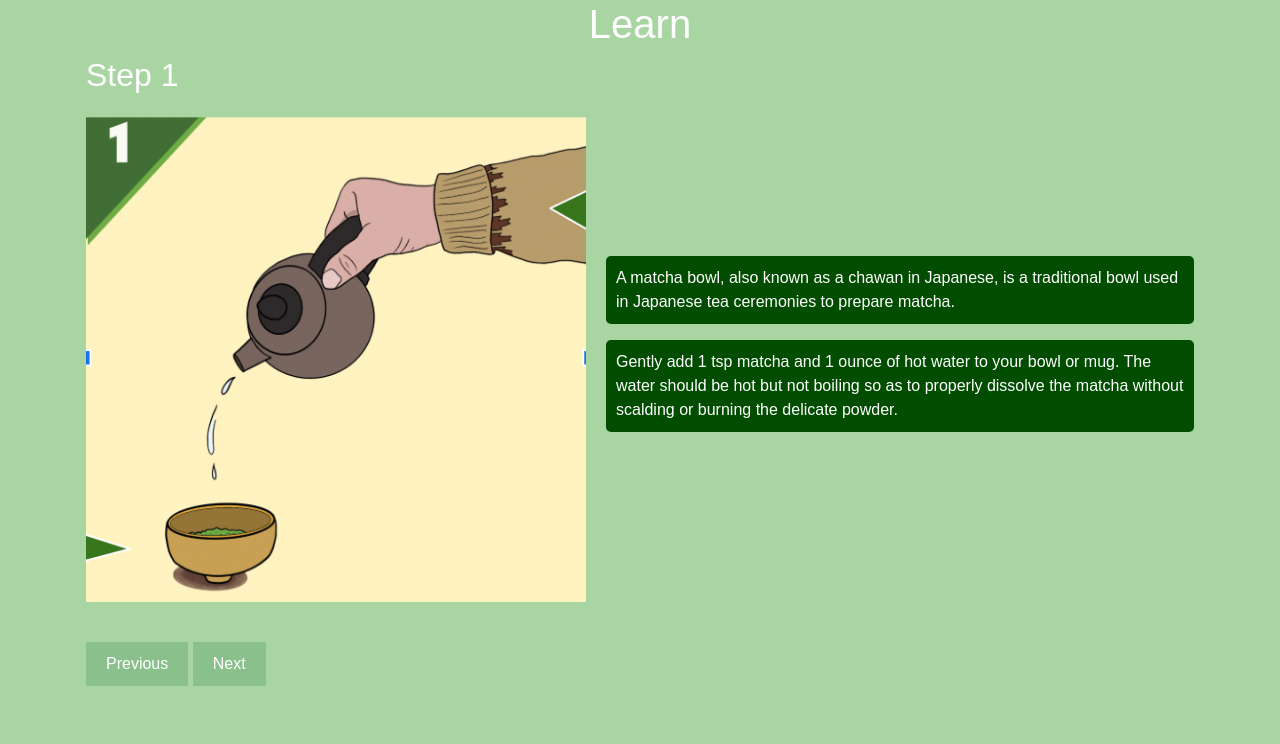
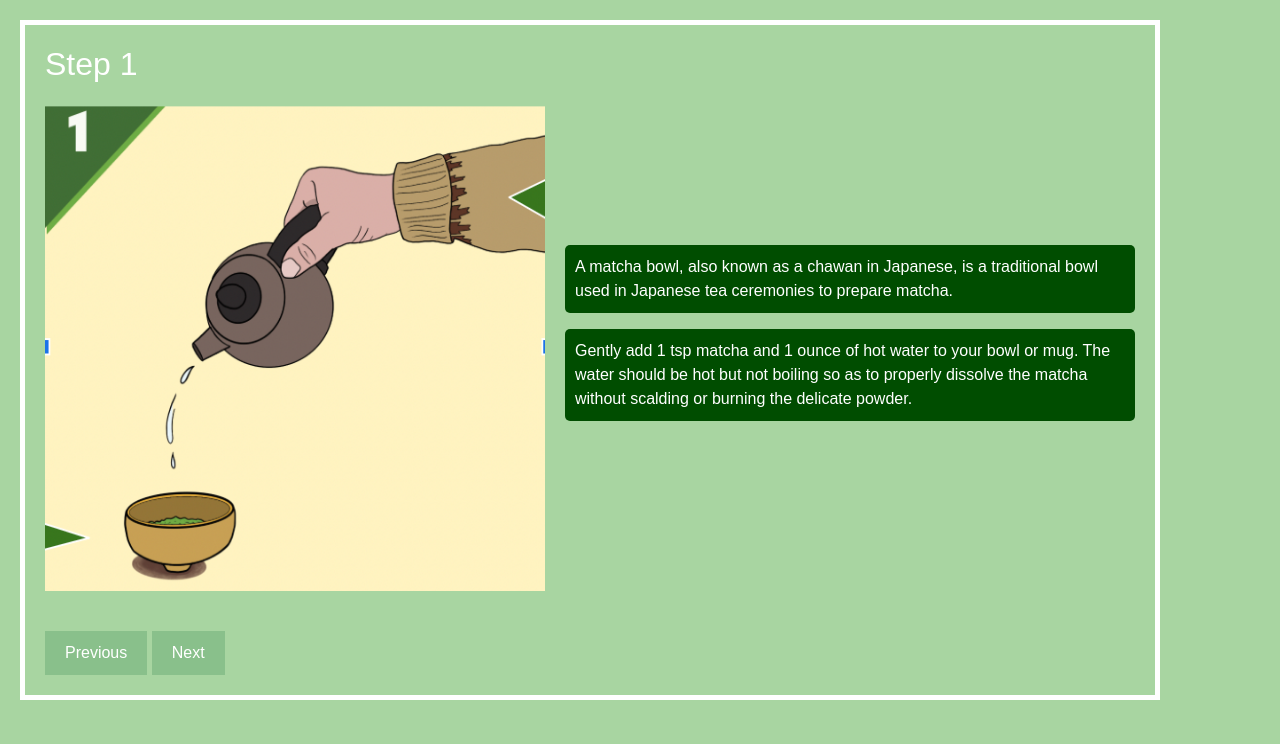
Before and after one commit to UI-Design-2024/matcha-latte, a Flask app: page /learn in a window 1280 px wide. Shown: the part 56-800 px from the top of the page. Run offline with Flask 3, Linux system fonts and the light colour scheme; some libraries are stand-ins or nearby versions.

Commit message:
change for final piece styling

```diff
--- a/static/main.css
+++ b/static/main.css
@@ -18,9 +18,14 @@ body, html {
 	justify-content: center;
 	align-items: center;
 }
-.image-container, .container {
+.image-container {
 	flex: 1;
 	position: relative;
+}
+.container {
+	margin: 20px;
+	padding: 20px;
+	border: 5px solid #ffffff;
 }
 .matcha-image {
 	position: absolute;
--- a/templates/learn.html
+++ b/templates/learn.html
@@ -6,7 +6,6 @@
     <meta charset="UTF-8">
     <title>Learn Tutorial</title>
     <div class="title">
-        <h1>Learn</h1>
     </div>
 </head>
 <body>
```
